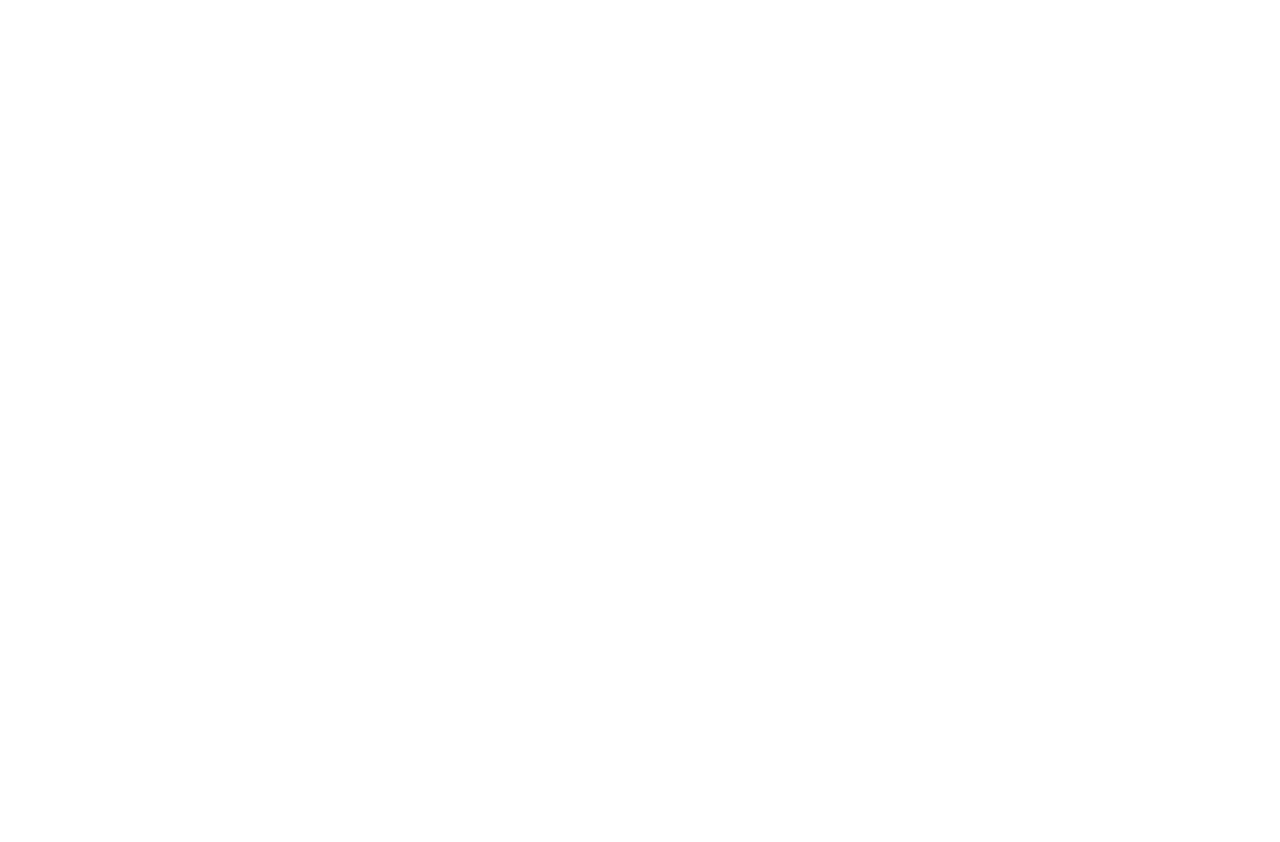
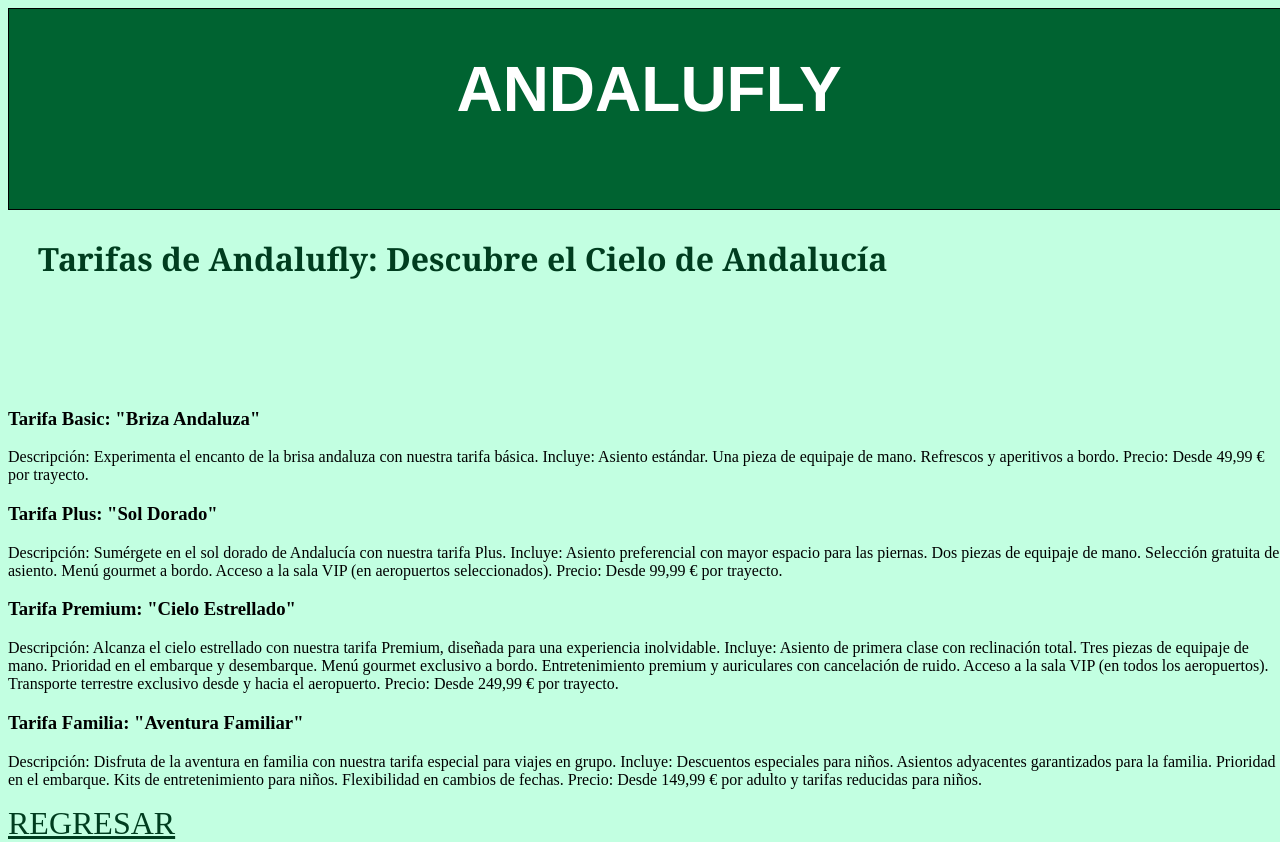
Before and after one commit to marcoosp7/ProyectoDiw, a PHP site: page /tarifas.html in a window 1280 px wide. Before the commit the page is empty. Before the commit the page ends 800 px from the top, so only its background shows below. Run offline with PHP 8.4, Linux system fonts and the light colour scheme.

Commit message:
fin clase hoy

```diff
--- /dev/null
+++ b/styleTarifa.css
@@ -0,0 +1,63 @@
+html{
+    width: 100%;
+    height: 100%;
+    margin: 0 auto;
+}
+
+/*HEADER*/
+header{
+    width: 100%;
+    height: 200px;
+    margin: 0 auto;
+    border: 1px solid black;
+    background-color: #006331;
+}
+header h1{
+    color: white;
+    font-family: Helvetica, Arial, Verdana;
+    font-weight: bolder;
+    font-size: 4em;
+    text-align: center;
+}
+
+
+
+
+/*MAIN*/
+body{
+    width: 100%;
+    background-color: #C2FFE1;
+}
+
+main p{
+    margin-top: 10%;
+    margin-left: 2%;
+    text-align: left;
+    font-weight: bold;
+    font-family: Roboto, 'Helvetica Neue', Arial, sans-serif;
+    font-size: 1.5em;
+}
+h2{
+    margin-left: 30px;
+    margin-bottom: 10%;
+    font-family:Georgia, 'Times New Roman', Times, serif;
+    color: #003D1F;
+    font-size: 2em;
+}
+
+
+
+footer a{
+    color: green;
+    text-decoration: none;
+    font-size: 2em;
+}
+
+
+a{
+    text-align: none;
+    color: #003D1F;
+    font-size: 2em;
+    padding-top: 10%;
+
+}
--- a/tarifas.html
+++ b/tarifas.html
@@ -0,0 +1,61 @@
+<!DOCTYPE html>
+<html lang="en">
+<head>
+    <meta charset="UTF-8">
+    <meta name="viewport" content="width=device-width, initial-scale=1.0">
+    <link rel="icon" href="/img/iconoTarifa.png" type="image/x-icon">
+    <link rel="stylesheet" type="text/css" href="styleTarifa.css">
+
+    <title>Portada Web</title>
+
+</head>
+<header>
+    <h1>ANDALUFLY</h1>
+</header>
+
+<body>
+
+    <h2>Tarifas de Andalufly: Descubre el Cielo de Andalucía</h2>
+    <h3>Tarifa Basic: "Briza Andaluza"</h3>
+    <p>Descripción: Experimenta el encanto de la brisa andaluza con nuestra tarifa básica.
+        Incluye:
+        Asiento estándar.
+        Una pieza de equipaje de mano.
+        Refrescos y aperitivos a bordo.
+        Precio: Desde 49,99 € por trayecto.</p>
+    <h3>Tarifa Plus: "Sol Dorado"</h3>
+    <p>Descripción: Sumérgete en el sol dorado de Andalucía con nuestra tarifa Plus.
+        Incluye:
+        Asiento preferencial con mayor espacio para las piernas.
+        Dos piezas de equipaje de mano.
+        Selección gratuita de asiento.
+        Menú gourmet a bordo.
+        Acceso a la sala VIP (en aeropuertos seleccionados).
+        Precio: Desde 99,99 € por trayecto.</p>
+    <h3>Tarifa Premium: "Cielo Estrellado"</h3>
+    <p>Descripción: Alcanza el cielo estrellado con nuestra tarifa Premium, diseñada para una experiencia inolvidable.
+        Incluye:
+        Asiento de primera clase con reclinación total.
+        Tres piezas de equipaje de mano.
+        Prioridad en el embarque y desembarque.
+        Menú gourmet exclusivo a bordo.
+        Entretenimiento premium y auriculares con cancelación de ruido.
+        Acceso a la sala VIP (en todos los aeropuertos).
+        Transporte terrestre exclusivo desde y hacia el aeropuerto.
+        Precio: Desde 249,99 € por trayecto.</p>
+
+    <h3>Tarifa Familia: "Aventura Familiar"</h3>
+    <p>Descripción: Disfruta de la aventura en familia con nuestra tarifa especial para viajes en grupo.
+        Incluye:
+        Descuentos especiales para niños.
+        Asientos adyacentes garantizados para la familia.
+        Prioridad en el embarque.
+        Kits de entretenimiento para niños.
+        Flexibilidad en cambios de fechas.
+        Precio: Desde 149,99 € por adulto y tarifas reducidas para niños.</p>
+
+    <a href="index.html">REGRESAR</a>
+</body>
+
+
+</html>
```
Also changed, not shown: index.html (+5 -5 lines), style.css (+5 -4 lines), img/iconoFormulario-removebg-preview.jpg (added), img/iconoSesion-removebg-preview.jpg (added), 1 other file.
